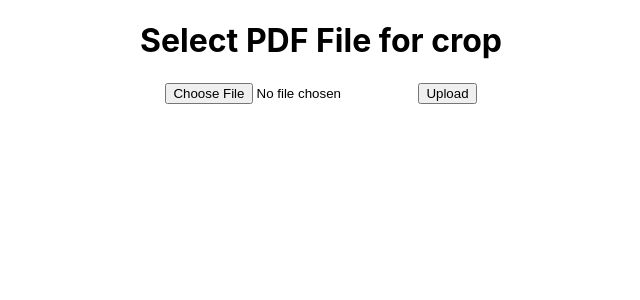
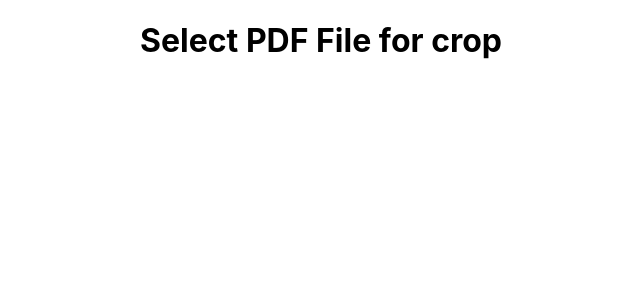
Before and after one commit to hr097/CropBox, a React (Create React App) app in the folder cropbox/: page / in a window 1280 px wide. Shown: the top 300 px of the page, without its empty margins (319-959 px from the left). Built offline with nearby package versions, Linux system fonts and the light colour scheme.

Commit message:
test commit

```diff
--- a/cropbox/src/App.js
+++ b/cropbox/src/App.js
@@ -26,10 +26,10 @@ function App() {
   return (
     <div className="App">
         <h1>Select PDF File for crop</h1>
-        <form method="post"  action="/" enctype="multipart/form-data">
+        {/* <form method="post"  action="/" enctype="multipart/form-data">
           <input type="file" name="file"/>
           <input type="submit" value="Upload" />
-        </form>
+        </form> */}
     </div>
   );
 }
```
Also changed, not shown: 2 other files (tests, documents, lock files or other folders).
